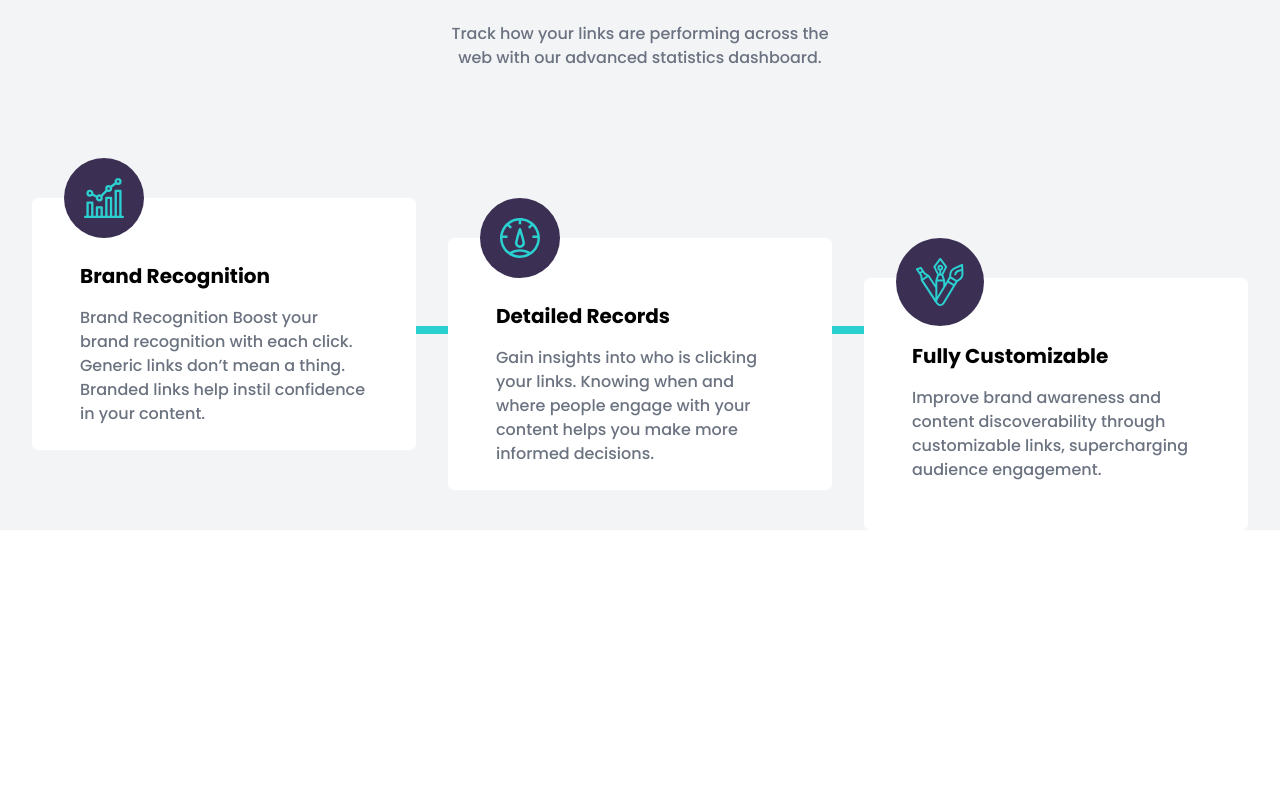
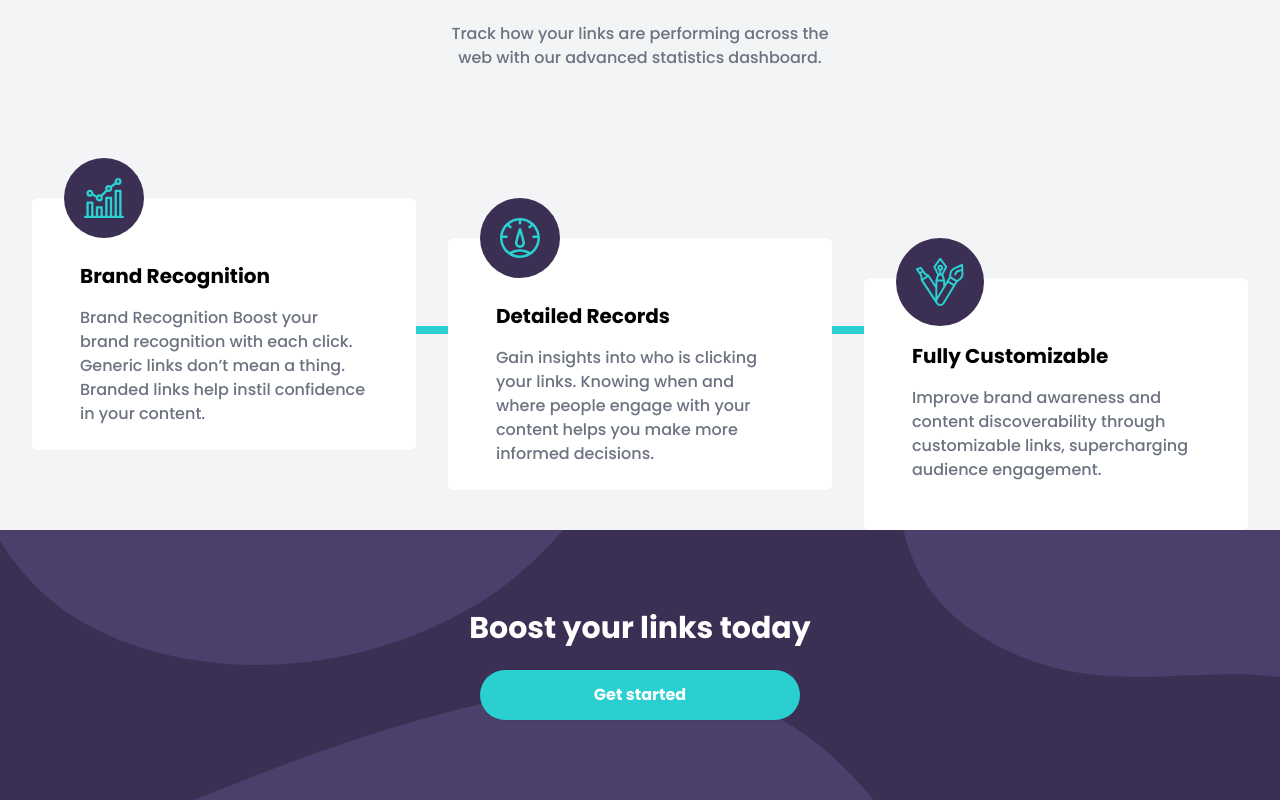
Before and after one commit to Kielx/url-shortener, a React (Create React App) app: page / in a window 1280 px wide. Shown: the part 1288-2088 px from the top of the page. Before the commit the page ends 1818 px from the top, so only its background shows below. Built offline with nearby package versions, Linux system fonts and the light colour scheme.

Commit message:
Add boost section

```diff
--- a/src/App.js
+++ b/src/App.js
@@ -3,6 +3,7 @@ import Hero from "./components/Hero";
 import { BrowserRouter as Router, Switch, Route } from "react-router-dom";
 
 import Statistics from "./components/Statistics";
+import Boost from "./components/Boost";
 
 function App() {
   return (
@@ -12,8 +13,8 @@ function App() {
           <>
             <NewNav />
             <Hero />
-
             <Statistics />
+            <Boost />
           </>
         </Route>
         <Route path="*">
--- /dev/null
+++ b/src/components/Boost.js
@@ -0,0 +1,31 @@
+import React from "react";
+import backgroundMobile from "../images/bg-boost-mobile.svg";
+import backgroundDesktop from "../images/bg-boost-desktop.svg";
+
+const Boost = () => {
+  const checkScreenWidth = () => {
+    if (typeof window !== `undefined`) {
+      return window.innerWidth > 1024;
+    }
+  };
+
+  return (
+    <div
+      className="flex flex-col w-full  bg-darkViolet bg-cover bg-no-repeat"
+      style={{
+        backgroundImage: `url(${
+          checkScreenWidth() ? backgroundDesktop : backgroundMobile
+        })`,
+      }}
+    >
+      <span className="pt-20 text-3xl text-white text-center font-bold">
+        Boost your links today
+      </span>
+      <button className="mb-20 mt-6 m-auto w-1/4 max-w-xs whitespace-nowrap inline-flex items-center justify-center px-4 py-3 border border-transparent rounded-full shadow-sm text-base font-bold text-white bg-cyan hover:bg-teal-500">
+        Get started
+      </button>
+    </div>
+  );
+};
+
+export default Boost;
```
